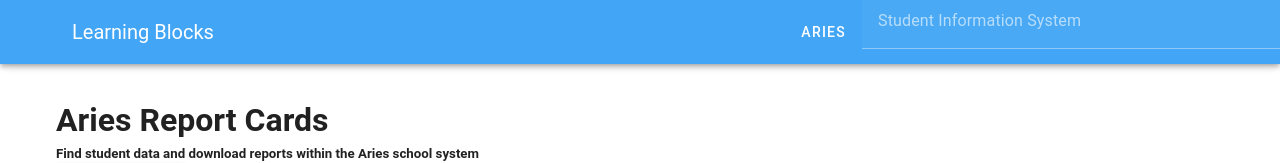
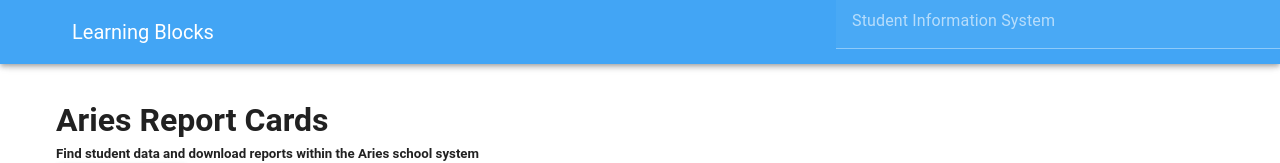
Before and after one commit to code4sac/learning-blocks, a Vue app in the folder frontend/: page / in a window 1280 px wide. Shown: the top 163 px of the page. Built offline with nearby package versions, Linux system fonts and the light colour scheme.

Commit message:
Update LearningBlocksToolbar.vue

```diff
--- a/frontend/src/components/LearningBlocksToolbar.vue
+++ b/frontend/src/components/LearningBlocksToolbar.vue
@@ -8,9 +8,9 @@
       Learning Blocks
     </v-app-bar-title>
     <v-spacer></v-spacer>
-    <v-btn>Aries</v-btn>
 
-    <v-select
+
+    <v-select v-model= "v"
     label="Student Information System"
     :items="['Aeries', 'ALMA (TBD)']"
     ></v-select>
@@ -23,6 +23,11 @@
 export default {
   name: "LearningBlocksToolbar",
   data: () => ({
+
+    c: "",
+
+
+
     links: [
       'Home',
       'About Us',
@@ -31,6 +36,10 @@
       'Blog',
       'Contact Us',
     ],
+
+
+
+
   }),
 }
 </script>
```
